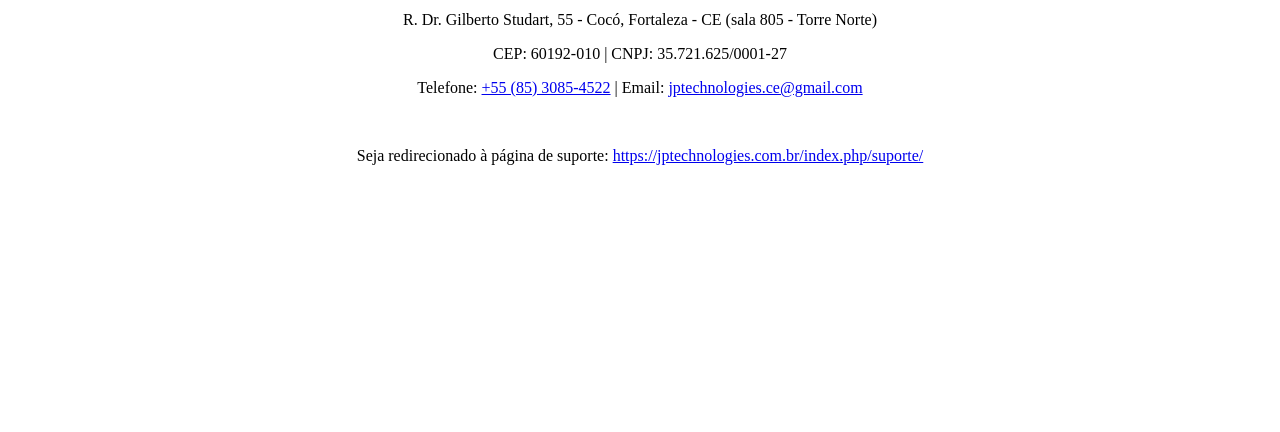
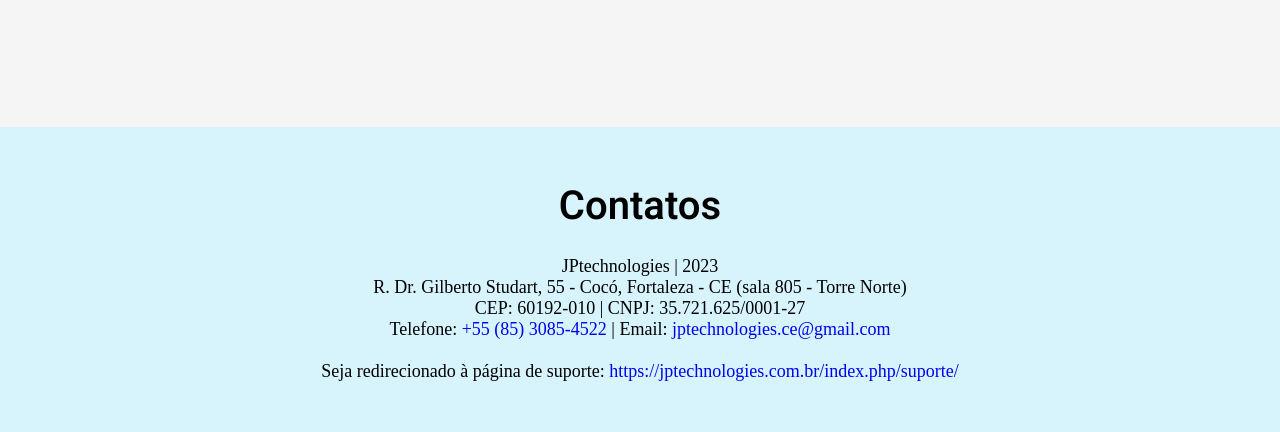
Before and after one commit to Sarlin-22/JPwork, a website: page public/paginainicial.html in a window 1280 px wide. Shown: the part 643-1075 px from the top of the page. Before the commit the page ends 824 px from the top, so only its background shows below. Drawn offline with Linux system fonts and the light colour scheme; a web font is replaced by a local one.

Commit message:
adição do .css na pagina inicial

```diff
--- a/public/paginainicial.html
+++ b/public/paginainicial.html
@@ -6,7 +6,7 @@
     <meta http-equiv="X-UA-Compatible" content="IE=edge">
     <meta name="viewport" content="width=device-width, initial-scale=1.0">
     <link rel="icon" href="https://jptechnologies.com.br/wp-content/uploads/2022/04/logo-JP.png">
-    <link rel="stylesheet" href="css/stylepaginainicial.css">
+    <link rel="stylesheet" href="./../css/stylepaginainicial.css">
     <title>Trabalho</title>
 </head>
 
```
